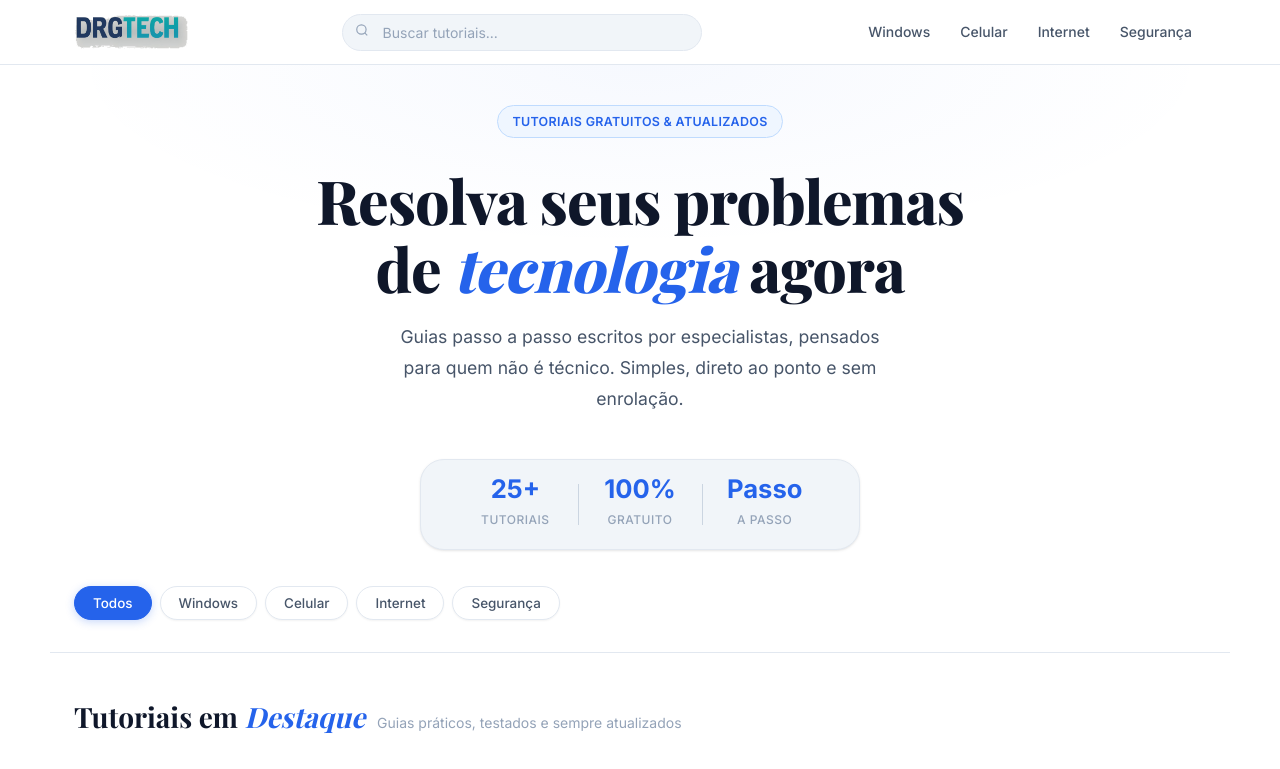
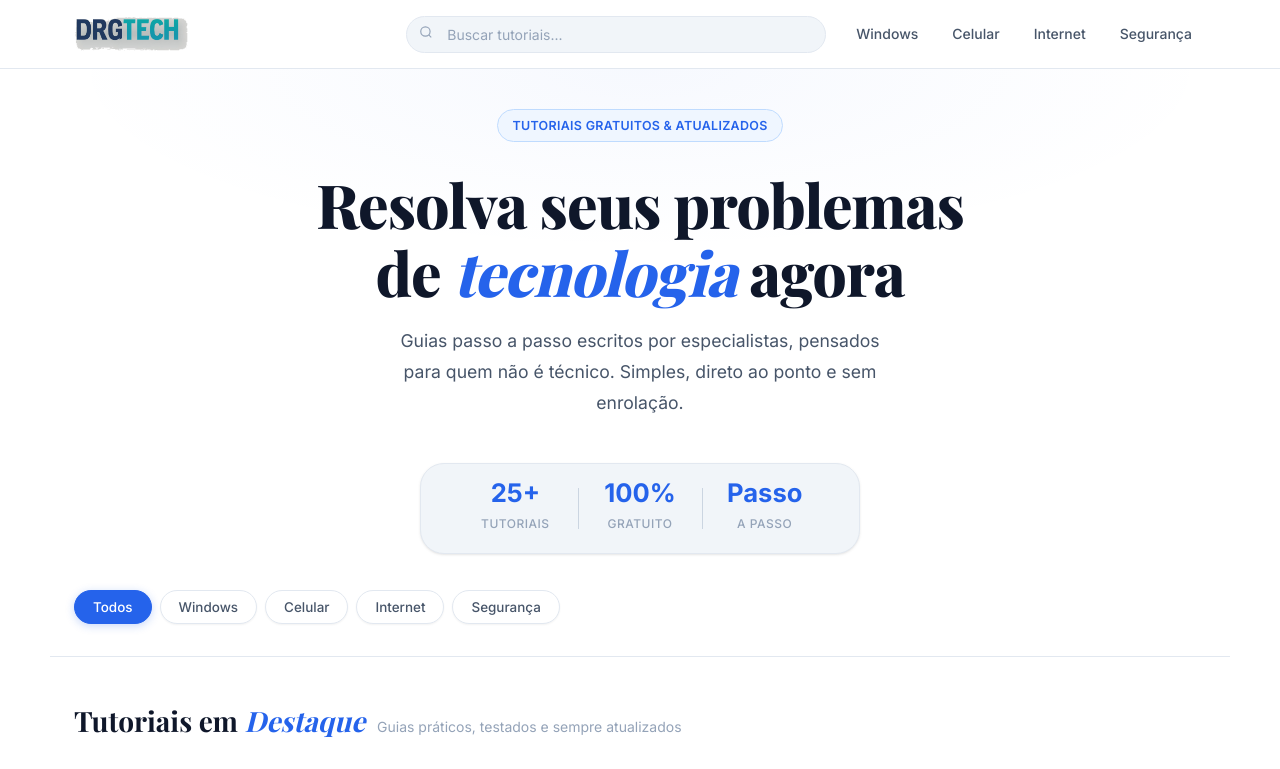
Before and after one commit to ReehBragaa/drgtech, a plain HTML site: page index.html in a window 1280 px wide. Shown: the top 769 px of the page. Drawn offline with nearby package versions, Linux system fonts and the light colour scheme; a web font is replaced by a local one.

Commit message:
Center header search bar and align top navigation links to far right

```diff
--- a/css/style.css
+++ b/css/style.css
@@ -103,8 +103,8 @@ body {
   display: flex;
   align-items: center;
   justify-content: space-between;
-  height: 64px;
-  gap: 24px;
+  height: 68px;
+  gap: 16px;
 }
 
 .logo {
@@ -112,7 +112,8 @@ body {
   align-items: center;
   gap: 10px;
   text-decoration: none;
-  flex-shrink: 0;
+  flex: 1;
+  min-width: 150px;
 }
 
 .logo-icon {
@@ -161,8 +162,9 @@ body {
 }
 
 .header-search {
-  flex: 1;
-  max-width: 360px;
+  flex: 1.5;
+  max-width: 420px;
+  margin: 0 auto;
   position: relative;
 }
 
@@ -200,7 +202,10 @@ body {
 .header-nav {
   display: flex;
   align-items: center;
-  gap: 2px;
+  justify-content: flex-end;
+  gap: 6px;
+  flex: 1;
+  margin-left: auto;
 }
 
 .nav-link {
```
